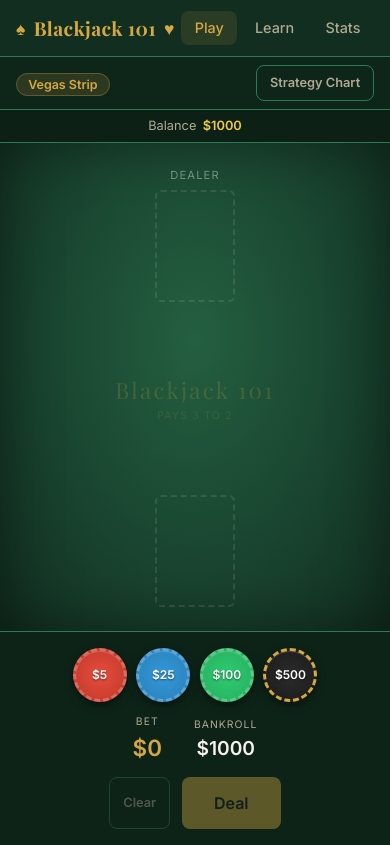
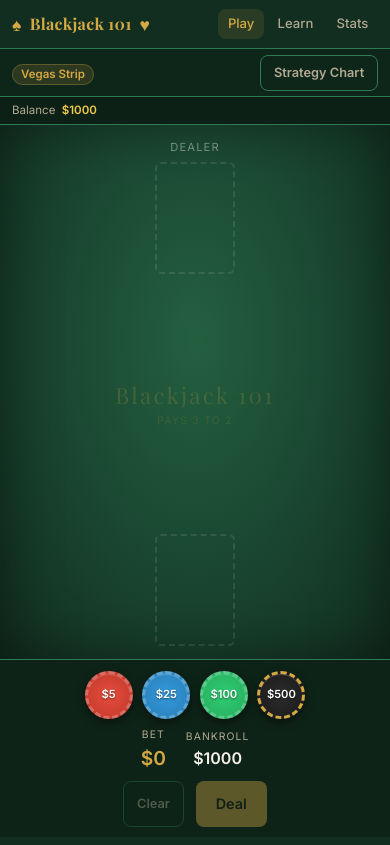
Before and after one commit to louis-zhao101/blackjack101, a React (Vite) app in the folder apps/web/: page /play in a window 390 px wide. Built offline with nearby package versions, Linux system fonts and the light colour scheme.

Commit message:
Fix mobile layout and game message overlap

```diff
--- a/apps/web/src/components/game/GameTable.tsx
+++ b/apps/web/src/components/game/GameTable.tsx
@@ -28,11 +28,26 @@ export function GameTable() {
           )}
         </div>
 
-        {/* Center decoration */}
-        <div className="table-logo" aria-hidden="true">
-          <span className="table-logo__text">Blackjack 101</span>
-          <span className="table-logo__sub">Pays 3 to 2</span>
-        </div>
+        {/* Center slot: result message when complete, logo otherwise */}
+        {message && isComplete ? (
+          <div
+            className={`game-message ${
+              message.includes('win') || message.includes('Blackjack')
+                ? 'game-message--win'
+                : message.includes('Push')
+                ? 'game-message--push'
+                : 'game-message--lose'
+            }`}
+            role="status"
+          >
+            {message}
+          </div>
+        ) : (
+          <div className="table-logo" aria-hidden="true">
+            <span className="table-logo__text">Blackjack 101</span>
+            <span className="table-logo__sub">Pays 3 to 2</span>
+          </div>
+        )}
 
         {/* Player zone */}
         <div className="player-zone">
@@ -58,22 +73,6 @@ export function GameTable() {
         {lastHandInfo && (
           <div style={{ position: 'absolute', bottom: '1rem', right: '1rem' }}>
             <StrategyHint info={lastHandInfo} />
-          </div>
-        )}
-
-        {/* Result message */}
-        {message && isComplete && (
-          <div
-            className={`game-message ${
-              message.includes('win') || message.includes('Blackjack')
-                ? 'game-message--win'
-                : message.includes('Push')
-                ? 'game-message--push'
-                : 'game-message--lose'
-            }`}
-            role="status"
-          >
-            {message}
           </div>
         )}
       </div>
--- a/apps/web/src/styles/index.css
+++ b/apps/web/src/styles/index.css
@@ -325,12 +325,13 @@ body {
 }
 
 .game-message {
-  position: absolute; top: 50%; transform: translateY(-50%);
   background: rgba(0,0,0,0.7);
   padding: 0.5rem 1.5rem;
   border-radius: 20px;
   font-weight: 700; font-size: 1.1rem;
   letter-spacing: 0.03em;
+  align-self: center;
+  text-align: center;
 }
 .game-message--win { color: #6ee7b7; border: 1px solid #27ae60; }
 .game-message--push { color: #94a3b8; border: 1px solid #64748b; }
@@ -858,3 +859,66 @@ body {
 .mistake-detail-title { font-weight: 600; font-size: 0.9rem; }
 .mistake-detail-actions { color: var(--text-secondary); font-size: 0.82rem; }
 .mistake-detail-explanation { margin: 0; font-size: 0.85rem; color: var(--text-secondary); line-height: 1.6; }
+
+/* ─── Mobile layout ───────────────────────────────────────────────────── */
+@media (max-width: 480px) {
+  /* Tighter header */
+  .site-header__inner { height: 48px; padding: 0 0.75rem; }
+  .site-logo { font-size: 1rem; }
+  .nav-link { padding: 0.35rem 0.6rem; font-size: 0.82rem; }
+
+  /* Play toolbar */
+  .play-toolbar { padding: 0.35rem 0.75rem; }
+  .toolbar-ruleset-badge { font-size: 0.72rem; padding: 0.15rem 0.5rem; }
+
+  /* Stats bar: allow horizontal scroll so it never wraps awkwardly */
+  .stats-bar {
+    font-size: 0.72rem;
+    gap: 0.6rem;
+    padding: 0.3rem 0.75rem;
+    overflow-x: auto;
+    justify-content: flex-start;
+    -webkit-overflow-scrolling: touch;
+  }
+  .stats-bar::-webkit-scrollbar { display: none; }
+
+  /* Felt: shorter min-height, tighter padding */
+  .table-felt {
+    min-height: 240px;
+    padding: 0.85rem 0.75rem;
+    gap: 0.5rem;
+  }
+
+  /* Smaller game result message */
+  .game-message { font-size: 0.95rem; padding: 0.4rem 1rem; }
+
+  /* Controls: less padding */
+  .controls-area { padding: 0.65rem 0.75rem; min-height: 0; }
+
+  /* Action buttons: narrower so all 5 fit in one row */
+  .action-btn {
+    min-width: 58px;
+    min-height: 50px;
+    padding: 0.5rem 0.5rem;
+    font-size: 0.8rem;
+  }
+  .action-btn__hotkey { display: none; }
+
+  /* Chips: slightly smaller */
+  .chip { width: 48px; height: 48px; font-size: 0.7rem; }
+
+  /* Bet panel tighter */
+  .bet-panel { gap: 0.5rem; }
+  .bet-panel__info { gap: 1.25rem; }
+  .bet-display__amount { font-size: 1.2rem; }
+  .bankroll-display__amount { font-size: 1rem; }
+
+  /* Complete-actions buttons */
+  .btn--lg { padding: 0.65rem 1.25rem; font-size: 0.9rem; min-height: 46px; }
+
+  /* Strategy hint popup: keep on screen */
+  .strategy-hint__popup { width: 220px; }
+
+  /* Cards slightly smaller overlap */
+  .bj-hand__cards .playing-card + .playing-card { margin-left: -10px; }
+}
```
